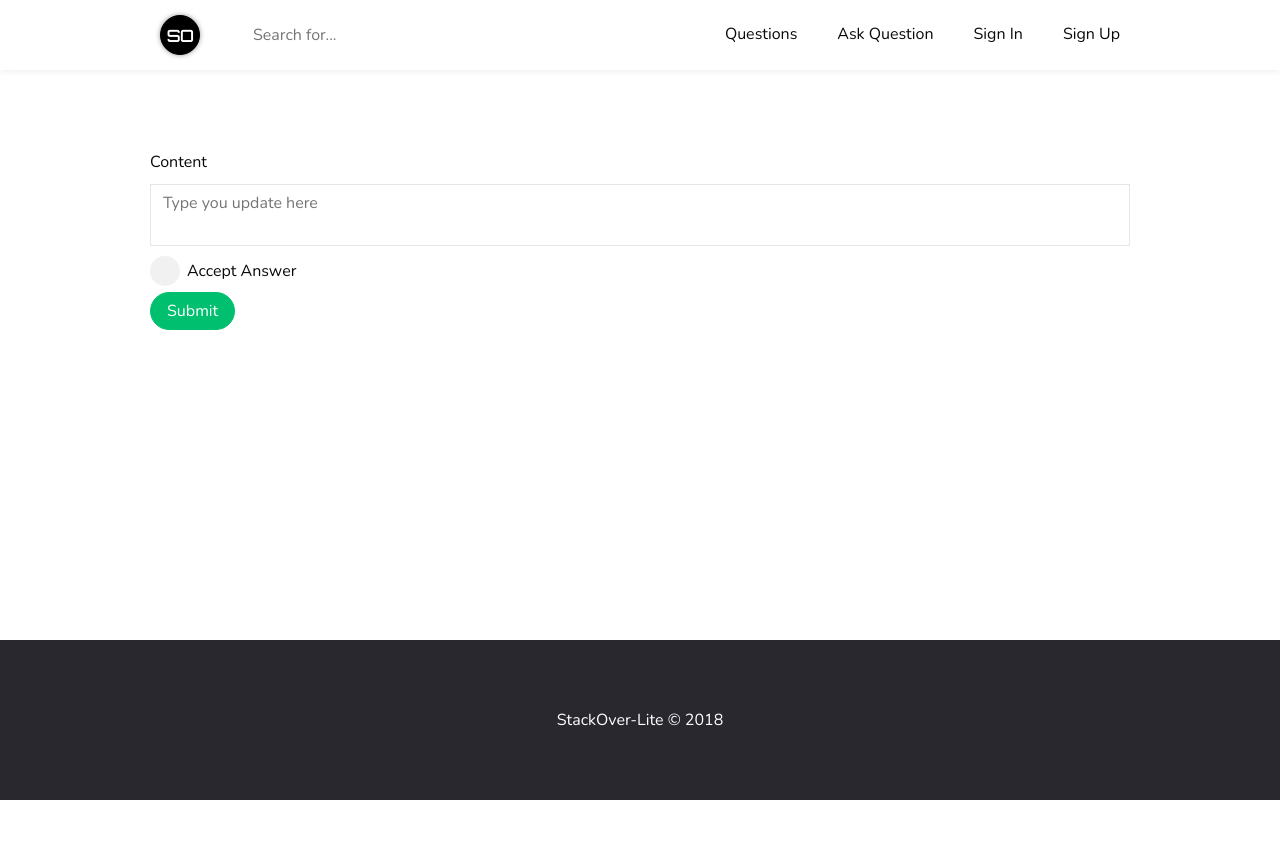
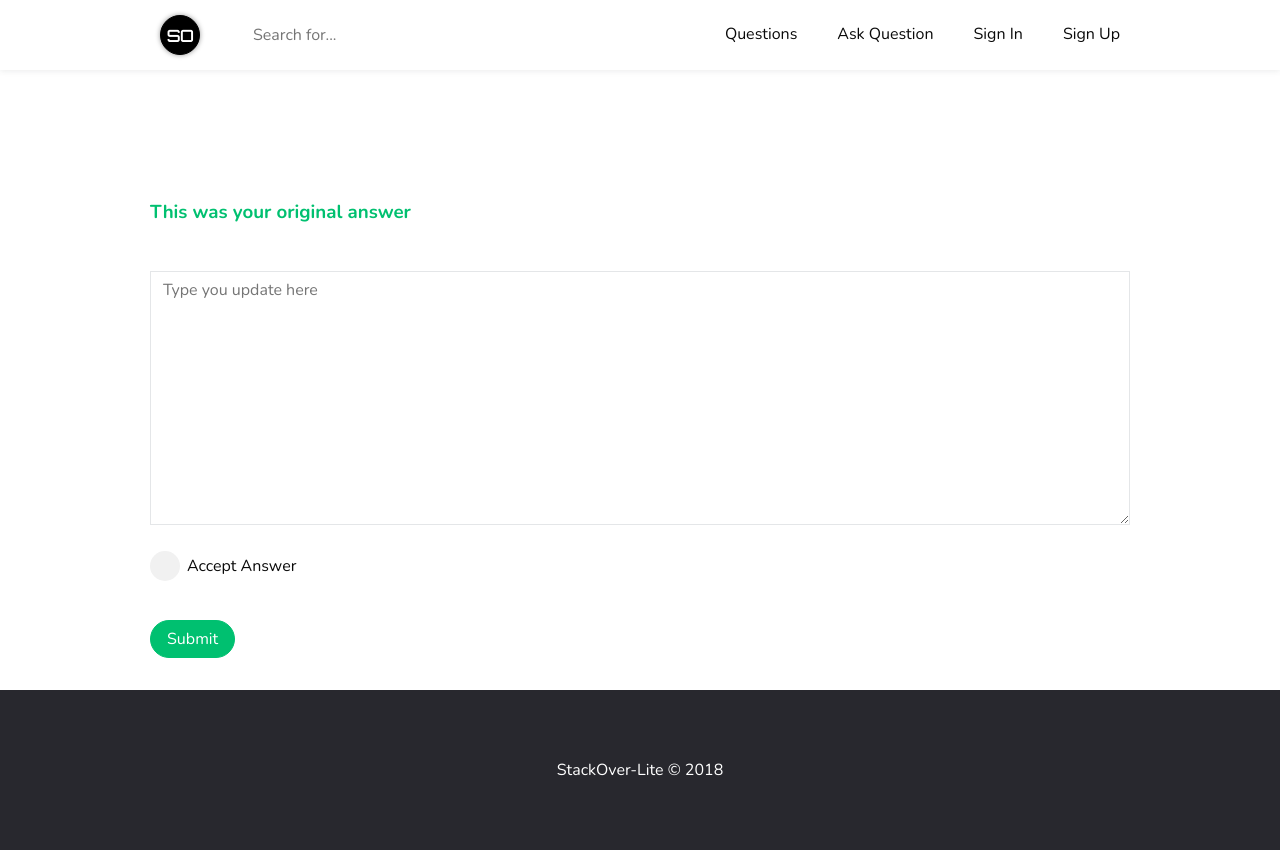
Before and after one commit to mrSerious/StackOverflow-lite, a PHP site: page /edit_answer.html in a window 1280 px wide. Before the commit the page ends 800 px from the top, so only its background shows below. Run offline with PHP 8.4, Linux system fonts and the light colour scheme.

Commit message:
ft(update-answer-frontend): consumes the update answer endpoint - complete update answer js logic - fix update answer query [Finishes #160359011]

```diff
--- a/UI/css/main.css
+++ b/UI/css/main.css
@@ -616,9 +616,7 @@ button:hover {
 
 .answer-body-container>a {
   margin-right: 1rem;
-  font-size: .6rem;
   font-weight: bold;
-  text-transform: uppercase;
 }
 
 .upvote-button,
@@ -819,7 +817,8 @@ button:hover {
   /* border: 1px solid #00c070; */
   box-shadow: 0 8px 16px 0 rgba(0, 0, 0, 0.2), 0 6px 20px 0 rgba(0, 0, 0, 0.19);
 }
-/*  */
+
+/* answers section */
 .accept_answer {
   -webkit-appearance: none;
   -moz-appearance: none;
@@ -836,6 +835,15 @@ button:hover {
   cursor: pointer;
   margin-right: 7px;
   outline: none;
+}
+
+.answer-vote-container>button {
+  border: 1px solid transparent;
+}
+
+.answer-vote-container>button:hover {
+  box-shadow: none;
+  border: 1px solid rgba(102, 102, 102, 0.24);
 }
 
 #answer_update_form #answer_update {
@@ -865,6 +873,15 @@ button:hover {
   cursor: pointer;
 }
 
+/* edit answer */
+#original_answer-container {
+  padding: 2rem 0;
+}
+
+#isaccepted_wrapper {
+  padding: 1rem 0;
+  margin-bottom: 1rem;
+}
 
 /*
 * Any styling that should be applied to screen widths larger
--- a/UI/edit_answer.html
+++ b/UI/edit_answer.html
@@ -61,23 +61,27 @@
     </section>
 
     <div class="container">
-        <div id="original_question">
-          <p></p>
+      <div id="original_answer-container">
+        <h3>This was your original answer</h3>
+        <p id="original_answer"></p>
       </div>
 
       <div id="edit_answer">
-          <div class="modal-content">
-            <div id="change_answer_content">
-              <form id="answer_update_form">
-                <label for="content">Content</label>
-                <textarea type="text" name="content" id="answer_update" placeholder="Type you update here"></textarea>
-                <div id='radio_button_wrapper'>
-                  <input type="radio" name="selector" id="accept_answer" class="accept_answer"><label id="accept_answer_label" for="accept_answer">Accept Answer</label>
+        <div id="edit_answer_wrapper">
+          <form id="edit_answer_form">
+
+            <div id="edit_answer_content">
+              <textarea type="text" name="content" rows="10" id="answer_update" placeholder="Type you update here"></textarea>
+            </div>
+
+            <div id='isaccepted_wrapper'>
+              <input type="radio" name="accept_answer" id="accept_answer" class="accept_answer"><label id="accept_answer_label"
+                for="accept_answer">Accept Answer</label>
               <div class="check"></div>
             </div>
+
             <button id="update-button" type="submit">Submit</button>
           </form>
-            </div>
         </div>
       </div>
     </div>
--- a/UI/js/front-end/get_questions.js
+++ b/UI/js/front-end/get_questions.js
@@ -47,7 +47,9 @@ const getAllQuestions = () => {
                 </span>
               </div>
               <h2 class="question-title">
-                <a href="question_details.html" class="question_link" data-id="${array[i].id}">${array[i].title}</a>
+                <a href="question_details.html" class="question_link" data-id="${array[i].id}">
+                  ${array[i].title}
+                </a>
               </h2>
               <div class="tags">
                 <a href="" class="post-tag" title="" rel="tag">java</a>
--- a/UI/js/front-end/update_answer.js
+++ b/UI/js/front-end/update_answer.js
@@ -1,5 +1,45 @@
 const questionId = localStorage.getItem('question-id');
 const answerId = localStorage.getItem('answer-id');
-const URL = `https://stack-overflow-lite-app.herokuapp.com/api/v1/questions/${questionId}/answers/${answerId}`;
+const answer = localStorage.getItem('answer');
+const form = document.getElementById('edit_answer_form');
+const accepted = document.getElementsByName('accept_answer');
+const url = `https://stack-overflow-lite-app.herokuapp.com/api/v1/questions/${questionId}/answers/${answerId}`;
 
-console.log(questionId, answerId, URL);
+document.getElementById('original_answer').innerHTML = answer;
+
+const upDateAnswer = (event) => {
+  event.preventDefault();
+  const content = document.getElementById('answer_update');
+  const token = localStorage.getItem('token');
+  let myUpdate;
+
+  if (accepted[0].checked) {
+    myUpdate = { isaccepted: true };
+    console.log('accepted answer selected');
+  } else if (content) {
+    myUpdate = { content: content.value };
+  }
+
+  fetch(url, {
+    method: 'PUT',
+    body: JSON.stringify(myUpdate),
+    headers: {
+      'Content-Type': 'application/json',
+      Authorization: token
+    }
+  })
+    .then((response) => {
+      if (!response.ok) {
+        throw new TypeError(response.statusText);
+      }
+      return response.json();
+    })
+    .then((myJson) => {
+      console.log(myJson);
+    })
+    .catch((error) => {
+      throw error;
+    });
+};
+
+form.addEventListener('submit', upDateAnswer, false);
--- a/src/controllers/user.js
+++ b/src/controllers/user.js
@@ -24,9 +24,9 @@ class User {
     const username = request.body.username.trim();
     const password = request.body.password.trim();
     const confirmPassword = request.body.confirm_password.trim();
-    const paswordHash = bcrypt.hashSync(request.body.password.trim(), 10);
 
     if (password === confirmPassword) {
+      const paswordHash = bcrypt.hashSync(password, 10);
       const text = `INSERT INTO users(firstname, lastname, username,
         email, password) VALUES($1, $2, $3, $4, $5) RETURNING *`;
       const values = [firstname, lastname, username, email, paswordHash];
```
Also changed, not shown: UI/js/front-end/question_details.js (+15 -11 lines), src/controllers/answer.js (+16 -11 lines). Lines whose indentation alone changed are shown as unchanged.
